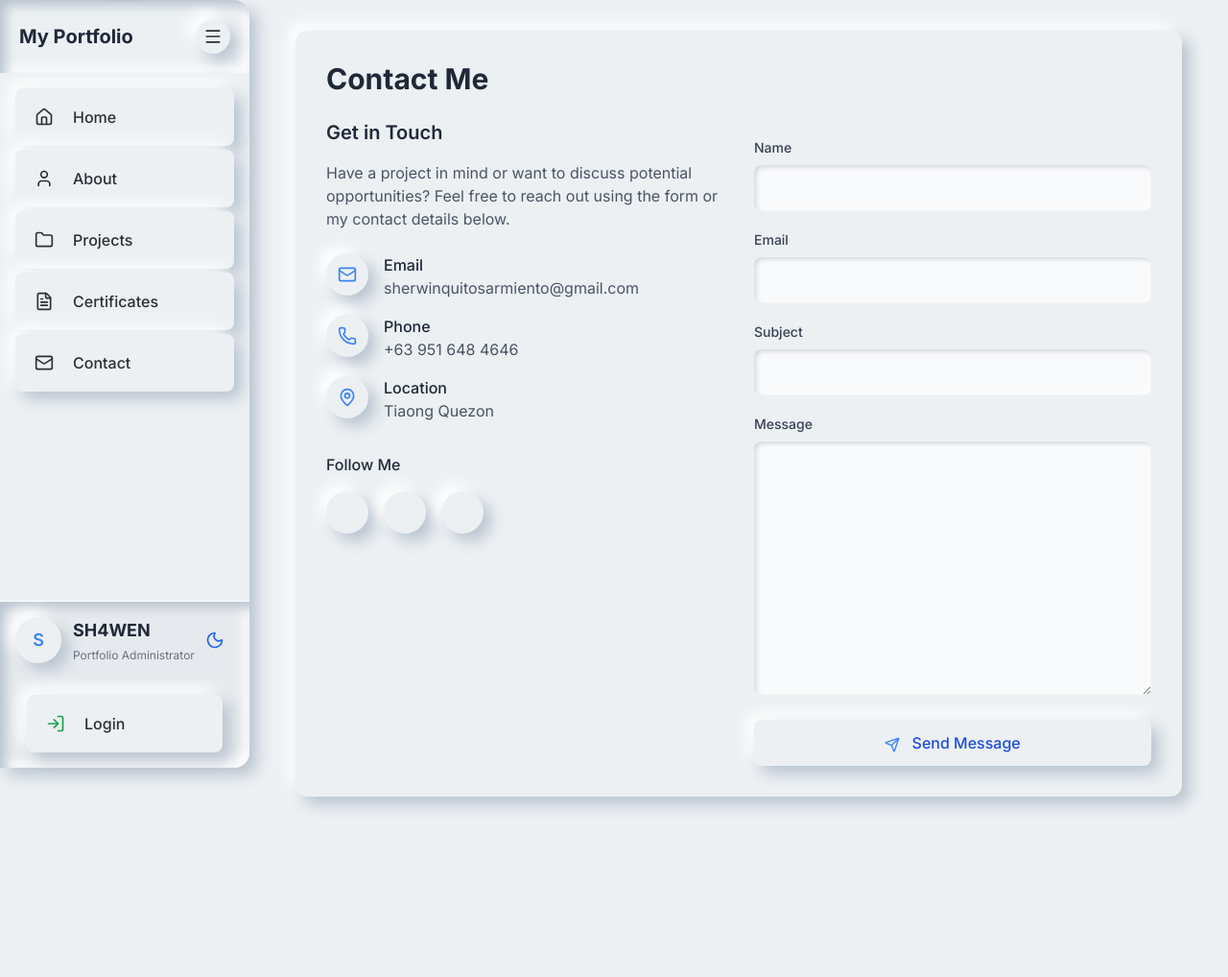
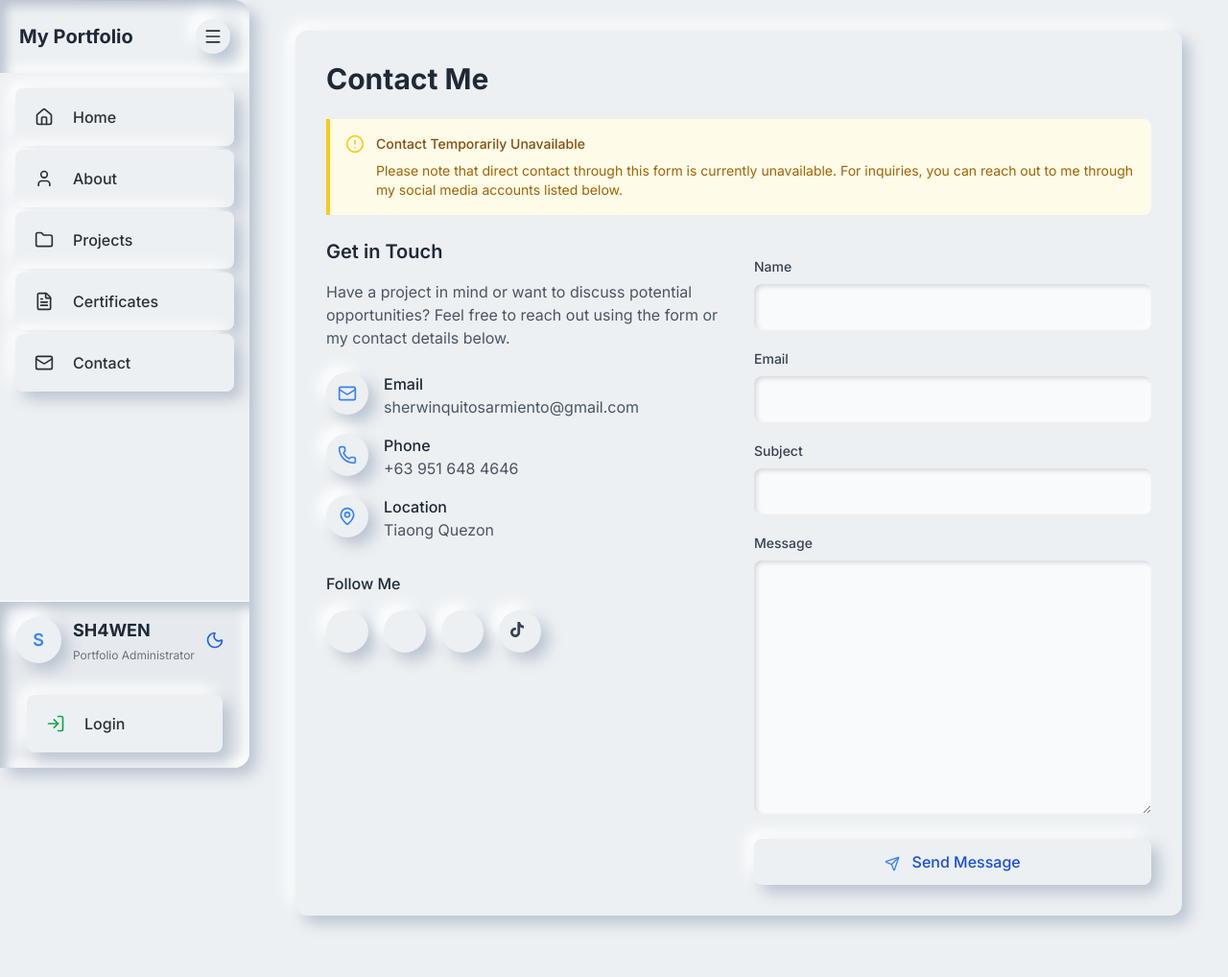
Before and after one commit to SH4WEN/dj-portfolio, a Django app: page /contact/ in a window 1280 px wide. Shown: the whole page at 96% size. Before the commit the page ends 844 px from the top, so only its background shows below. Run offline with Django 5.2, Linux system fonts and the light colour scheme; some libraries are stand-ins or nearby versions.

Commit message:
disable fcontact form

```diff
--- a/main/forms.py
+++ b/main/forms.py
@@ -6,3 +6,9 @@ class ContactForm(forms.Form):
     email = forms.EmailField()
     subject = forms.CharField(max_length=100)
     message = forms.CharField(widget=forms.Textarea)
+
+
+    def __init__(self, *args, **kwargs):
+        super(ContactForm, self).__init__(*args, **kwargs)
+        for field in self.fields.values():
+            field.widget.attrs['disabled'] = 'disabled'
--- a/main/templates/main/base.html
+++ b/main/templates/main/base.html
@@ -12,6 +12,11 @@
     <script src="https://cdn.tailwindcss.com?plugins=forms,typography,aspect-ratio,line-clamp"></script>
     <!-- Lucide Icons -->
     <script src="https://unpkg.com/lucide@latest"></script>
+    <!-- Font Awesome for additional icons -->
+    <link
+      rel="stylesheet"
+      href="https://cdnjs.cloudflare.com/ajax/libs/font-awesome/6.4.0/css/all.min.css"
+    />
     <script>
       tailwind.config = {
         darkMode: "class",
--- a/main/templates/main/contact.html
+++ b/main/templates/main/contact.html
@@ -8,6 +8,33 @@
     >
       Contact Me
     </h1>
+
+    <!-- Formal note about contact unavailability -->
+    <div
+      class="mb-6 p-4 bg-yellow-50 border-l-4 border-yellow-400 rounded-r-lg dark:bg-yellow-900/20 dark:border-yellow-600"
+    >
+      <div class="flex items-start">
+        <div class="flex-shrink-0">
+          <i
+            data-lucide="alert-circle"
+            class="w-5 h-5 text-yellow-400 dark:text-yellow-500"
+          ></i>
+        </div>
+        <div class="ml-3">
+          <h3 class="text-sm font-medium text-yellow-800 dark:text-yellow-200">
+            Contact Temporarily Unavailable
+          </h3>
+          <div class="mt-2 text-sm text-yellow-700 dark:text-yellow-300">
+            <p>
+              Please note that direct contact through this form is currently
+              unavailable. For inquiries, you can reach out to me through my
+              social media accounts listed below.
+            </p>
+          </div>
+        </div>
+      </div>
+    </div>
+    <!-- End of formal note -->
 
     <!-- Add messages display -->
     {% if messages %} {% for message in messages %}
@@ -139,12 +166,25 @@
                 class="w-4 h-4 sm:w-5 sm:h-5 text-gray-700 dark:text-gray-300"
               ></i>
             </a>
+            <!-- TikTok Icon using Font Awesome -->
+            <a
+              href="https://www.tiktok.com/@s4wen_?_r=1&_d=secCgYIASAHKAESPgo8%2BjI7h5ZYOAYr374%2BZ2RyNKTB0e1jT%2F41h6JR3iyENdR4ko5vSMaHo6PrKNzyoQR2vF5cHyTS7Nak0flcGgA%3D&_svg=1&checksum=13bec220afc58f7f6d81f10bc045f1d8a99c87d849e044a23e35db2155afbea3&item_author_type=1&sec_uid=MS4wLjABAAAA1s9qXjxp5vl2-n5FNKrAiN8lVYvie0zghdXUwhSshKWsSlhcMXaba1DpMWYptb3A&sec_user_id=MS4wLjABAAAA1s9qXjxp5vl2-n5FNKrAiN8lVYvie0zghdXUwhSshKWsSlhcMXaba1DpMWYptb3A&share_app_id=1180&share_author_id=7078276122349175809&share_link_id=1f995a03-4e0f-4b0b-b432-5de867479b0c&share_scene=1&sharer_language=en&social_share_type=5&source=h5_t&timestamp=1759852463&u_code=e0mja1dida1d3g&ug_btm=b8727%2Cb7360&ugbiz_name=ACCOUNT&user_id=7078276122349175809&utm_campaign=client_share&utm_medium=android&utm_source=copy"
+              class="p-3 rounded-full transition-colors neu-button neu-pill min-h-[44px] min-w-[44px] flex items-center justify-center friendly-hover"
+            >
+              <i
+                class="fab fa-tiktok w-4 h-4 sm:w-5 sm:h-5 text-gray-700 dark:text-gray-300"
+              ></i>
+            </a>
           </div>
         </div>
       </div>
 
       <div>
-        <form method="post" class="space-y-4 sm:space-y-5" id="contact-form">
+        <form
+          method="post"
+          class="space-y-4 sm:space-y-5 disabled"
+          id="contact-form"
+        >
           {% csrf_token %} {% if form.non_field_errors %}
           <div
             class="mb-4 p-4 text-sm text-red-700 bg-red-100 rounded-lg dark:bg-red-200 dark:text-red-800"
@@ -219,6 +259,7 @@
             type="submit"
             class="w-full px-4 py-3 sm:py-3 rounded-lg text-blue-700 dark:text-blue-400 neu-button text-sm sm:text-base font-medium min-h-[48px] transition-all duration-200 hover:scale-[1.02] active:scale-[0.98] friendly-hover"
             id="submit-button"
+            disabled
           >
             <i
               data-lucide="send"
```
